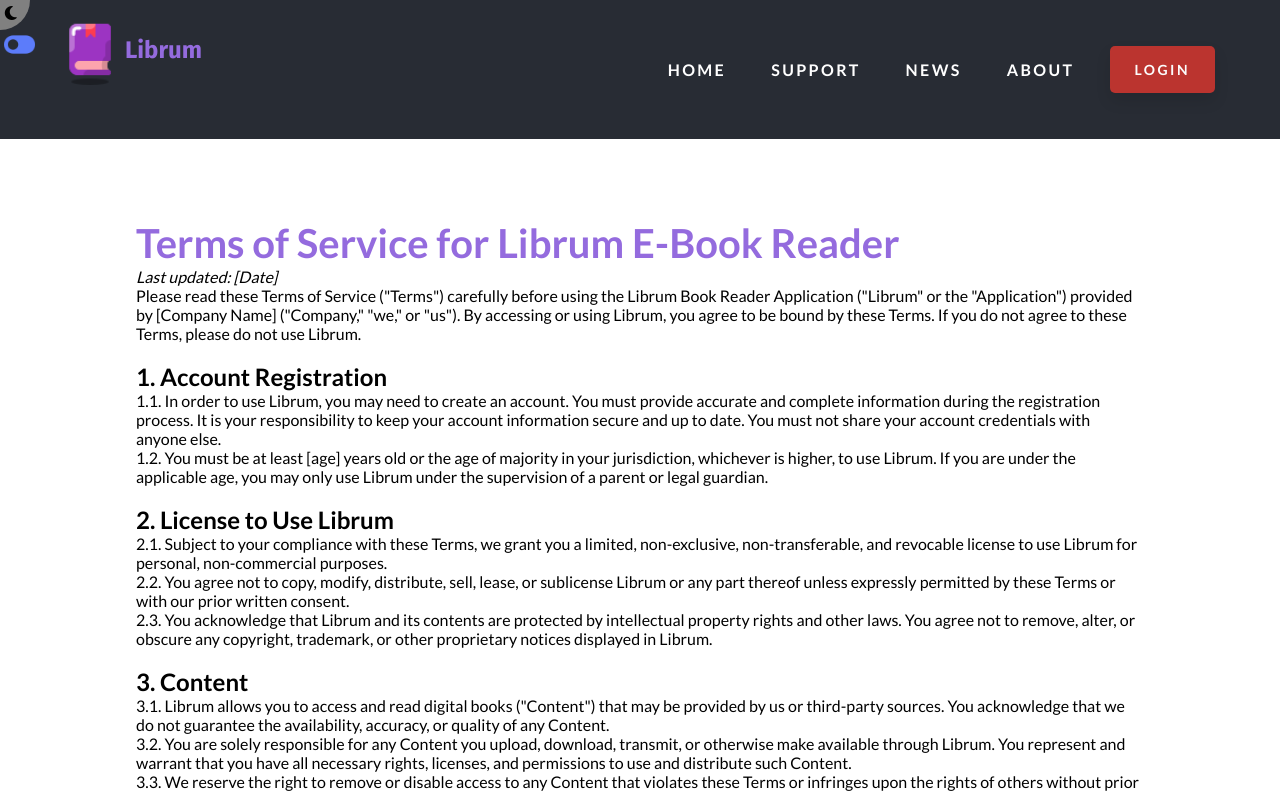
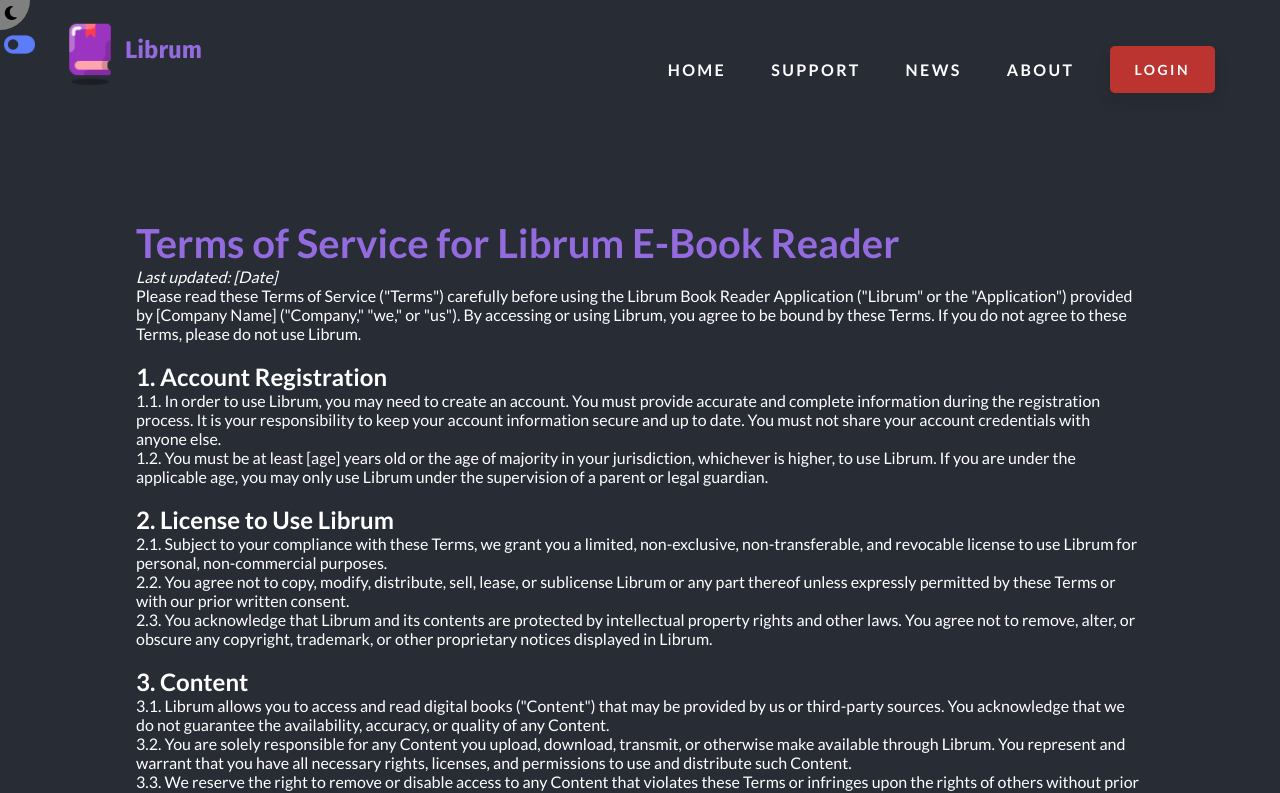
Before and after one commit to Librum-Reader/Librum-Website, a React (Create React App) app: page /termsofservice in a window 1280 px wide. Shown: the top 793 px of the page. Built offline with nearby package versions, Linux system fonts and the light colour scheme; no server answers; a web font is replaced by a local one; what react-google-recaptcha-v3 would draw is missing.

Commit message:
Fix tos site (#16)
* set container minheight
* footer behaviour fixed
* move padding to child element
* fix font colors
* cleanup code

```diff
--- a/src/Pages/TermsOfService/TermsOfService.css
+++ b/src/Pages/TermsOfService/TermsOfService.css
@@ -1,5 +1,7 @@
-.main-container {
+.main-template {
+  margin: 0px;
   padding: 5em 8.5em 5em 8.5em;
+
 }
 
 .title {
--- a/src/Pages/TermsOfService/TermsOfService.js
+++ b/src/Pages/TermsOfService/TermsOfService.js
@@ -1,10 +1,30 @@
 import "./TermsOfService.css";
 import { Template } from "./Template";
+import { useContext } from "react";
+import { SiteContext } from "../../Context/Context";
 
-const TermsOfService = (props) => (
-  <div className="main-container">
-    <Template meta={props} />
-  </div>
-);
+const TermsOfService = (props) => {
+  const { bg } = useContext(SiteContext)
+
+  return (
+    <div className="container" style={
+      bg === "light"
+        ? {
+          backgroundColor: "white",
+          color: "var(--color-primary0)",
+          paddingBottom: "100px;",
+        }
+        : {
+          backgroundColor: "#282c34",
+          color: "white",
+          paddingBottom: "100px",
+        }
+    }
+       >
+      <Template meta={props} />
+    </div >
+  );
+
+}
 
 export { TermsOfService };
```
